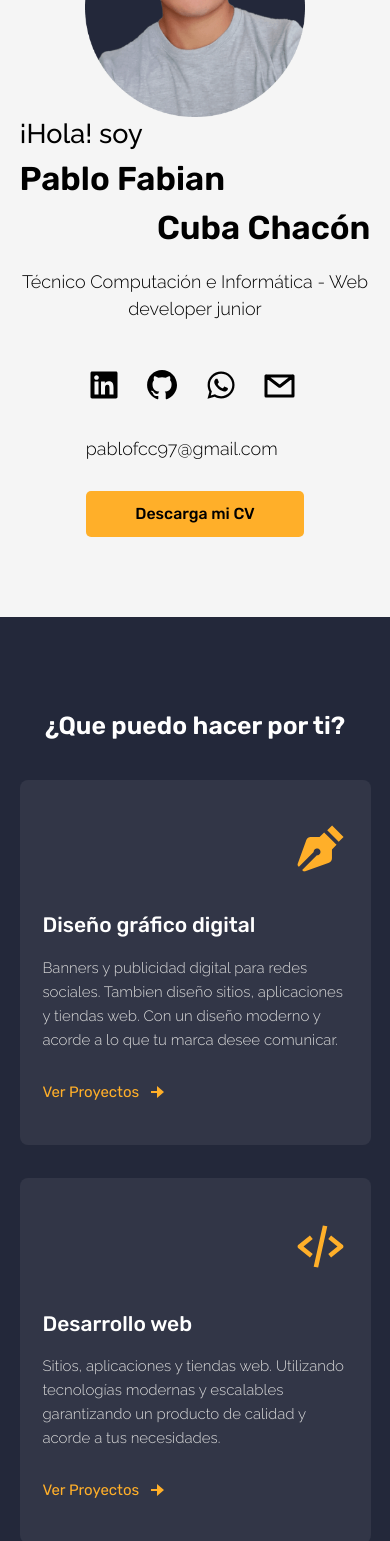
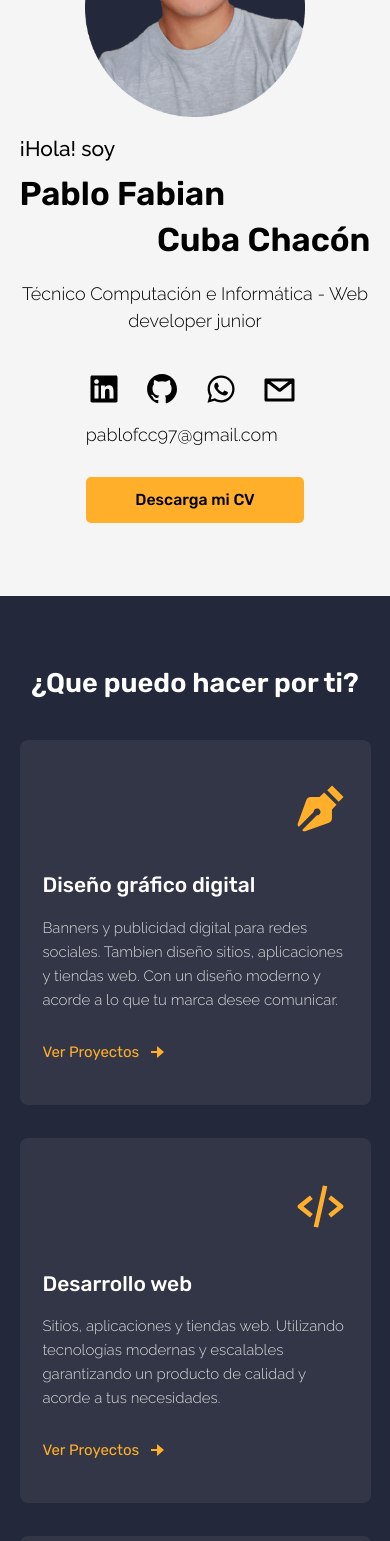
Before and after one commit to pablofcc97/pablofcc97.github.io, a React (Create React App) app: page / in a window 390 px wide. Shown: the part 240-1781 px from the top of the page. Built offline with nearby package versions, Linux system fonts and the light colour scheme.

Commit message:
css paddings sections change

```diff
--- a/src/App.css
+++ b/src/App.css
@@ -172,7 +172,7 @@ img{
 @media(max-width:1100px){
   :root{
     --header-height: 6rem;
-    --section-padding:2rem;
+    --section-padding:5rem;
     --h1-size:  3rem;
   }
   .container{
@@ -187,12 +187,13 @@ img{
 @media(max-width:700px){
   :root{
     --header-height: 6rem;
-    --section-padding:2rem;
+    --section-padding:4.5rem;
     --h1-size:  2.2rem;
     --h2-size:  1.65rem;
     --h3-size:  1.4rem;
   }
   h2{
+    font-size:1.8rem;
     margin-bottom: 2.4rem;
   }
   .section--alter{
--- a/src/components/contact/contact.css
+++ b/src/components/contact/contact.css
@@ -1,6 +1,3 @@
-.contact{
-    /*padding:9.6rem 0 10.4rem;*/
-}
 .contact__content{
     grid-template-columns: 2fr 1fr;
 }
@@ -13,9 +10,6 @@
 }
 
 @media(max-width:1100px){
-    .contact{
-        padding:7rem 0 8rem;
-    }
     .contact__content{
         grid-template-columns: 1fr;
     }
@@ -29,9 +23,6 @@
     }
 }
 @media(max-width:700px){
-    .contact{
-        padding:6rem 0 7rem;
-    }
     .contact .socialIcons{
         justify-content: center;
     }
--- a/src/components/general/carousel/carousel.css
+++ b/src/components/general/carousel/carousel.css
@@ -32,12 +32,12 @@
     }
     .carousel__nav__button{
         position:absolute;
-        bottom: -70px;
+        bottom: 5px;
     }
     .carousel .button--left{
-        left: 30%;
+        left: 5%;
     }
     .carousel .button--right{
-        right: 30%;
+        right: 5%;
     }
 }
--- a/src/components/hero/hero.css
+++ b/src/components/hero/hero.css
@@ -1,5 +1,5 @@
 .hero{
-    padding:  calc(var(--header-height) + var(--section-padding)) 0 var(--section-padding)
+    padding:  calc(var(--header-height) + var(--section-padding)/1.5) 0 var(--section-padding);
 }
 .hero .container{
     align-items: stretch;
@@ -47,7 +47,7 @@
 }
 @media(max-width:1100px){
     .hero{
-        padding: var(--header-height) 0 5rem;
+        padding: var(--header-height) 0 var(--section-padding);
     }
     .hero .container{
         flex-direction: column-reverse;
@@ -70,27 +70,31 @@
     }
 }
 @media(max-width:700px){
-
+    .hero__info__presentation{
+        margin-bottom: 2.5rem;
+    }
     .presentation__greeting__hi{
         font-size: 1.8rem;
     }
-    .presentation__greeting__iam{
-        font-size: 1.2rem;
+    .presentation__greeting__hi{
+        font-size: 1.4rem;
      }
      .hero__presentation__name span:last-child{
         display: block;
         text-align: right;
+        margin-top: -.2rem;
      }
     .hero__presentation__ocupation{
         font-size: 1.2rem;
     }
-    .hero__contact__social{
-        margin-bottom: .5rem;
+    .hero .socialIcons{
+        margin-bottom: .6rem;
     }
     .hero__contact__mail{
         margin-bottom: 2rem;
     }
     .hero__photo{
         width: 220px;
+        margin-bottom: 1rem;
     }
   }
--- a/src/components/projects/CarouselItems/CarouselItems.js
+++ b/src/components/projects/CarouselItems/CarouselItems.js
@@ -25,16 +25,16 @@ import SpssLogo from '../../../assets/carouselProjects/spss__banner.jpg'
 import TapifLogo from '../../../assets/carouselProjects/tapif__banner.jpg'
 
 const carousel =[
-    <CarouselItem logo={BitacoraLogo}  mockup={BitacoraMockup} />,
-    <CarouselItem logo={SiproLogo}  mockup={SiproMockup} />,
-    <CarouselItem logo={DiploLogo}  mockup={DiploMockup} />,
-    <CarouselItem logo={BioestadisticoLogo}  mockup={BioestadisticoMockup} />,
-    <CarouselItem logo={CemtLogo}  mockup={CemtMockup}  />,
-    <CarouselItem logo={JoseSupoLogo}  mockup={JoseSupoMockup} />,
-    <CarouselItem logo={CarlSaganLogo}  mockup={KinderMockup}  />,
-    <CarouselItem logo={SincieLogo}  mockup={SincieMockup}  />,
-    <CarouselItem logo={SpssLogo}  mockup={SpssMockup}/>,
-    <CarouselItem logo={TapifLogo}  mockup={TapifMockup} />
+    <CarouselItem logo={BitacoraLogo}  mockup={BitacoraMockup} link={'https://bitacorawp.com/'}/>,
+    <CarouselItem logo={SiproLogo}  mockup={SiproMockup} link={'https://seminariosdeinvestigacion.com/3-0'}/>,
+    <CarouselItem logo={DiploLogo}  mockup={DiploMockup} link={'https://diplomadoeninvestigacion.com/'}/>,
+    <CarouselItem logo={BioestadisticoLogo}  mockup={BioestadisticoMockup} link={'https://bioestadistico.com/'}/>,
+    <CarouselItem logo={CemtLogo}  mockup={CemtMockup}  link={'https://comoempezarunatesis.com/'}/>,
+    <CarouselItem logo={JoseSupoLogo}  mockup={JoseSupoMockup} link={'https://josesupo.com/'}/>,
+    <CarouselItem logo={CarlSaganLogo}  mockup={KinderMockup}  link={'https://carlsagankinder.com/'}/>,
+    <CarouselItem logo={SincieLogo}  mockup={SincieMockup}  link={'https://sincie.com/'}/>,
+    <CarouselItem logo={SpssLogo}  mockup={SpssMockup} link={'https://cursodespss.com/'}/>,
+    <CarouselItem logo={TapifLogo}  mockup={TapifMockup} link={'https://tallerdetesis.com/carta/'}/>
 ]
 
 
--- a/src/components/projects/CarouselItems/singleItem/CarouselItem.js
+++ b/src/components/projects/CarouselItems/singleItem/CarouselItem.js
@@ -1,9 +1,10 @@
 import React from "react";
 import './carouselItem.css'
 
-const Carousel = ({logo, mockup}) => {
+const Carousel = ({logo, mockup, link}) => {
     return(
         <div className="carousel__item flex">
+            <a href={link} target="_blank" rel="noreferrer" className="button project__link">Ir al proyecto</a>
             <img src={logo} alt="" className="carousel__project__banner" />
             <img src={mockup} alt="" className="project__views" />
         </div>
--- a/src/components/projects/CarouselItems/singleItem/carouselItem.css
+++ b/src/components/projects/CarouselItems/singleItem/carouselItem.css
@@ -4,18 +4,25 @@
     gap:4rem;
     padding: 0 2rem;
 }
+.project__link{
+    display: none;
+}
 @media(max-width:1100px){
     .carousel__item{
-        flex-direction: column;
+        flex-direction: column-reverse;
+    }
+    .project__link{
+        display: block;
+        padding: 0.73rem 2rem;
     }
 }
 @media(max-width:700px){
     .carousel__item{
         gap:2rem;
         padding: 0;
-        flex-direction: column-reverse;
     }
     .carousel__project__banner{
         width: 60%;
+        margin-bottom: 1.5rem;
     }
 }
--- a/src/components/projects/projects.css
+++ b/src/components/projects/projects.css
@@ -1,6 +1,3 @@
-.projects{
-    /*padding:9.6rem 0 10.4rem;*/
-}
 .projectsContainer{
     background-color: var(--background-color);
     border-radius:10px;
@@ -16,16 +13,12 @@
 @media(max-width:1100px){
     .projects{
         background-position: left;
-        padding:7rem 0 8rem;
     }
     .project__content{
         display: none;
     }
 }
 @media(max-width:700px){
-    .projects{
-        padding:6rem 0 7rem;
-    }
     .carousel{
         margin:4rem 0 2rem;
     }
--- a/src/components/services/services.css
+++ b/src/components/services/services.css
@@ -1,25 +1,12 @@
 .services{
-    /*background-image:url('../../assets/servicesBackground.svg');
-    background-position: center;
-    background-size: cover;
-    padding:9.6rem 0 10.4rem;*/
     background-color: var(--second-color);
 }
 .services__cards{
     gap:3.6rem;
 }
 @media(max-width:1100px){
-    .services{
-        background-position: left;
-        padding:7rem 0 8rem;
-    }
     .services__cards{
         gap:2.2rem;
         flex-wrap: wrap;
     }
 }
-@media(max-width:700px){
-    .services{
-        padding:6rem 0 7rem;
-    }
-}
--- a/src/components/skills/skills.css
+++ b/src/components/skills/skills.css
@@ -1,8 +1,4 @@
 .skills{
-    /*padding:9.6rem 0 10.4rem;
-    background-image: url('../../assets/projectsBackground.svg');
-    background-position: center;
-    background-size: cover;*/
     background-color: #eee;
 }
 .skills__grid{
@@ -23,9 +19,6 @@
 }
 
 @media(max-width:1100px){
-    .skills{
-        padding:7rem 0 8rem;
-    }
     .skills__grid{
         grid-template-columns: 1fr;
         row-gap:2rem
@@ -39,7 +32,4 @@
     }
 }
 @media(max-width:700px){
-    .skills{
-        padding:6rem 0 7rem;
-    }
 }
--- a/src/components/studies/studie/studieLine/studieLine.css
+++ b/src/components/studies/studie/studieLine/studieLine.css
@@ -17,4 +17,9 @@
     .line{
         width: 1px;
     }
+    .circle{
+        border-radius: 50%;
+        width: 1.35rem;
+        height:1.35rem;
+    }
 }
--- a/src/components/studies/studies.css
+++ b/src/components/studies/studies.css
@@ -1,18 +1,3 @@
 .studies{
-    /*background-image:url('../../assets/studiesBackground-2.svg');
-    background-position: right;
-    background-size: cover;
-    padding:9.6rem 0 10.4rem;*/
     background-color: var(--second-color);
 }
-@media(max-width:1100px){
-    .studies{
-        background-position: right;
-        padding:7rem 0 8rem;
-    }
-}
-@media(max-width:700px){
-    .studies{
-        padding:6rem 0 7rem;
-    }
-}
```
